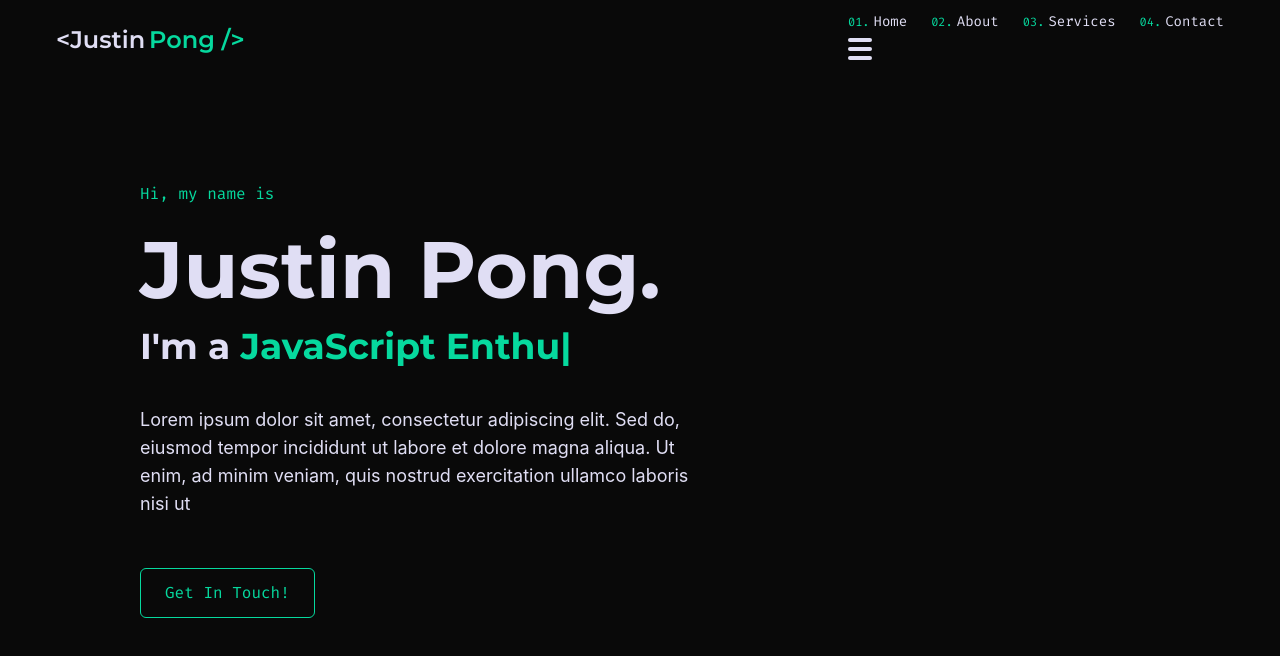
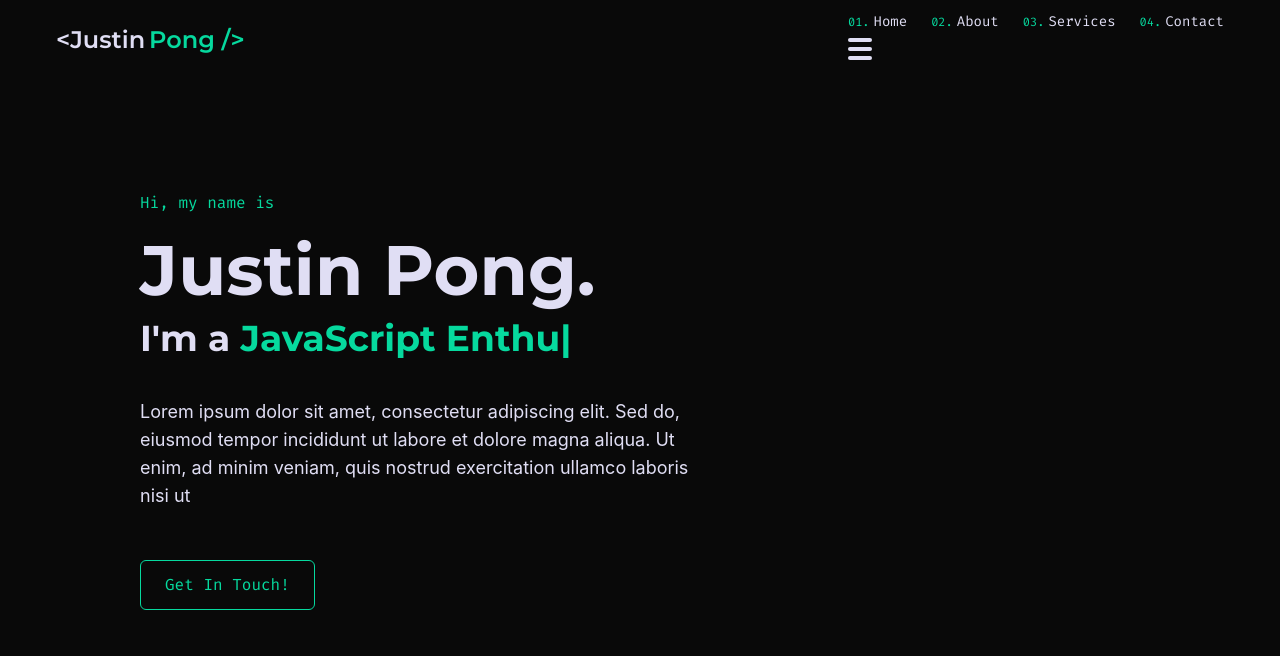
Before and after one commit to JustinPong/JustinPong.github.io, a React (Create React App) app: page / in a window 1280 px wide. Shown: the top 656 px of the page. Built offline with nearby package versions, Linux system fonts and the light colour scheme.

Commit message:
update homepage text style

```diff
--- a/src/components/sections/LandingSection.css
+++ b/src/components/sections/LandingSection.css
@@ -1,3 +1,4 @@
 .big-heading {
-  font-size: clamp(40px, 8vw, 80px);
+  font-size: clamp(40px, 8vw, 70px);
+  line-height: 0.9;
 }
```
